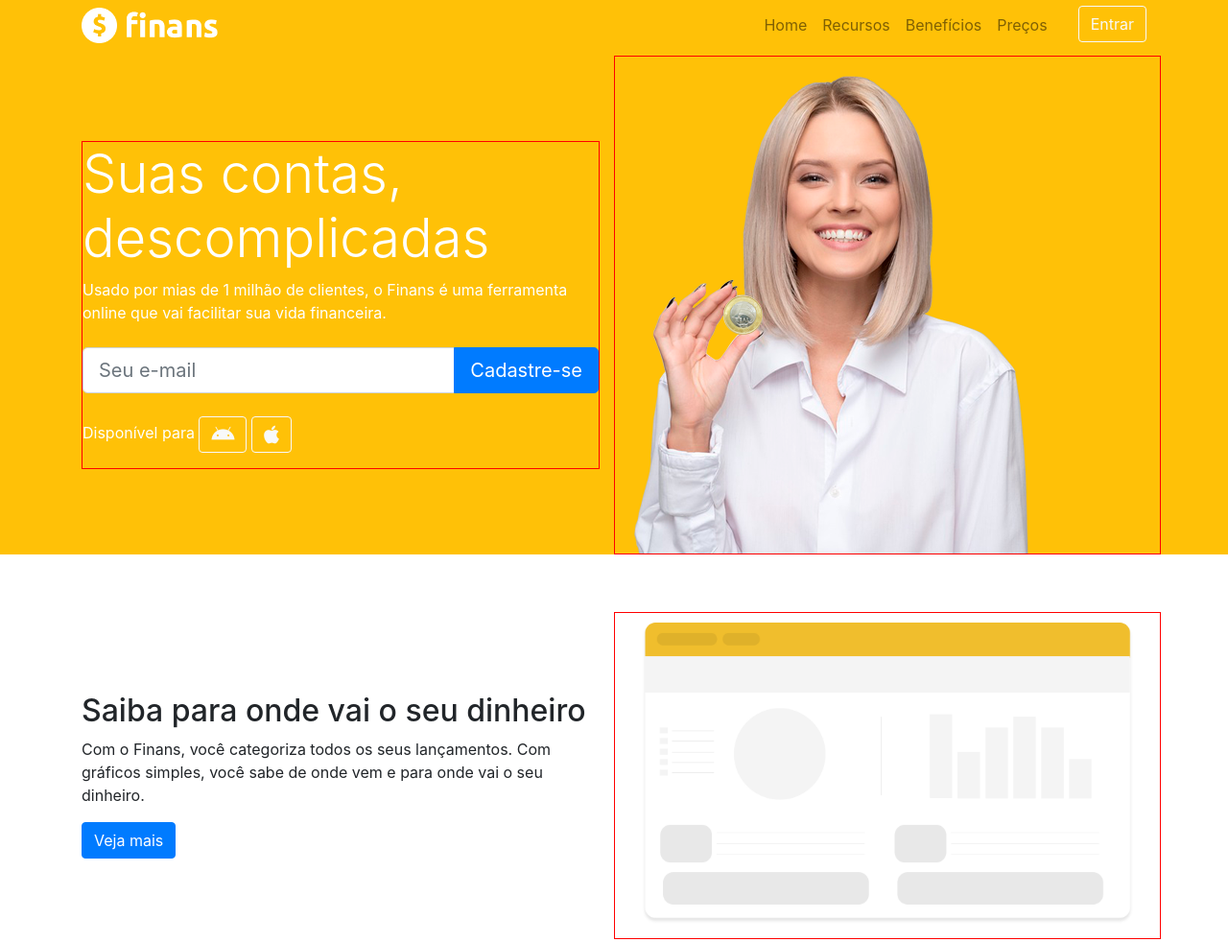
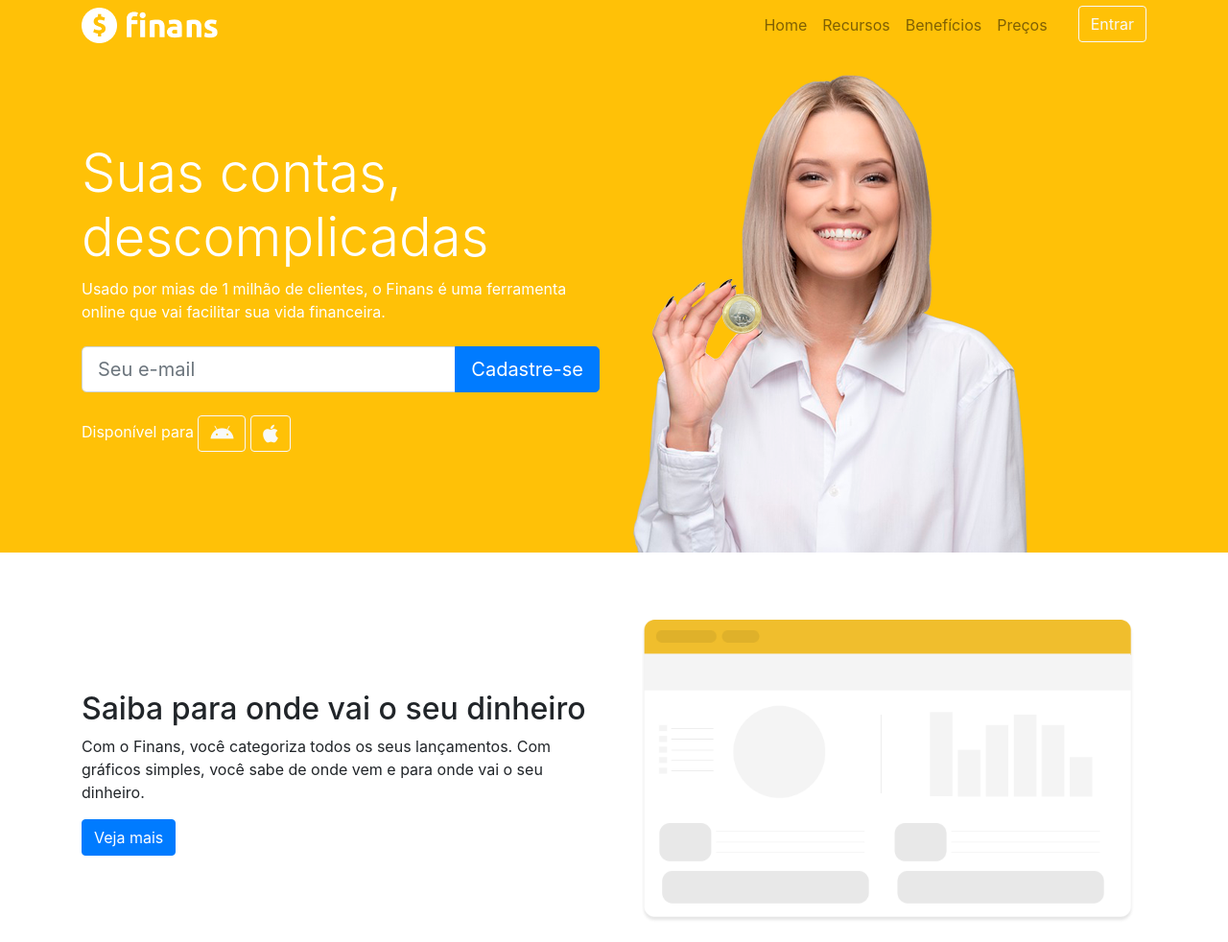
Before and after one commit to IzaacBaptista/Site-Finan-as, a plain HTML site: page index.html in a window 1280 px wide. Shown: the part 5-987 px from the top of the page at 96% size. Drawn offline with nearby package versions, Linux system fonts and the light colour scheme.

Commit message:
Update index.html

```diff
--- a/index.html
+++ b/index.html
@@ -52,7 +52,7 @@
       <div class="container">
         <div class="row">
           <div class="col-md-6 d-flex">
-            <div class="align-self-center" style="border: 1px solid red;">
+            <div class="align-self-center">
               <h1 class="display-4">Suas contas, descomplicadas</h1>
               <p>
                 Usado por mias de 1 milhão de clientes, o Finans é uma ferramenta online que vai facilitar sua vida financeira.
@@ -75,7 +75,7 @@
               </p>
             </div>
           </div>
-          <div class="col-md-6 d-none d-md-block" style="border: 1px solid red;">
+          <div class="col-md-6 d-none d-md-block">
             <img src="img/capa-mulher.png">
           </div>
         </div>
@@ -93,7 +93,7 @@
               <a href="" class="btn btn-primary">Veja mais</a>
             </div>
           </div>
-          <div class="col-md-6" style="border: 1px solid red;">
+          <div class="col-md-6">
             <img src="img/saiba.png" class="img-fluid">
           </div>
         </div>
```
